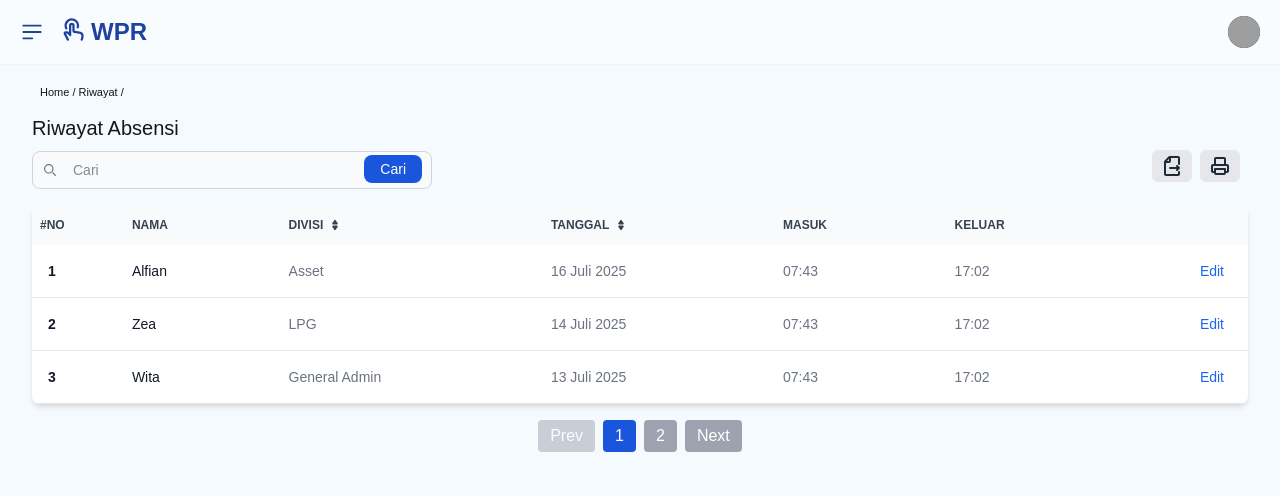
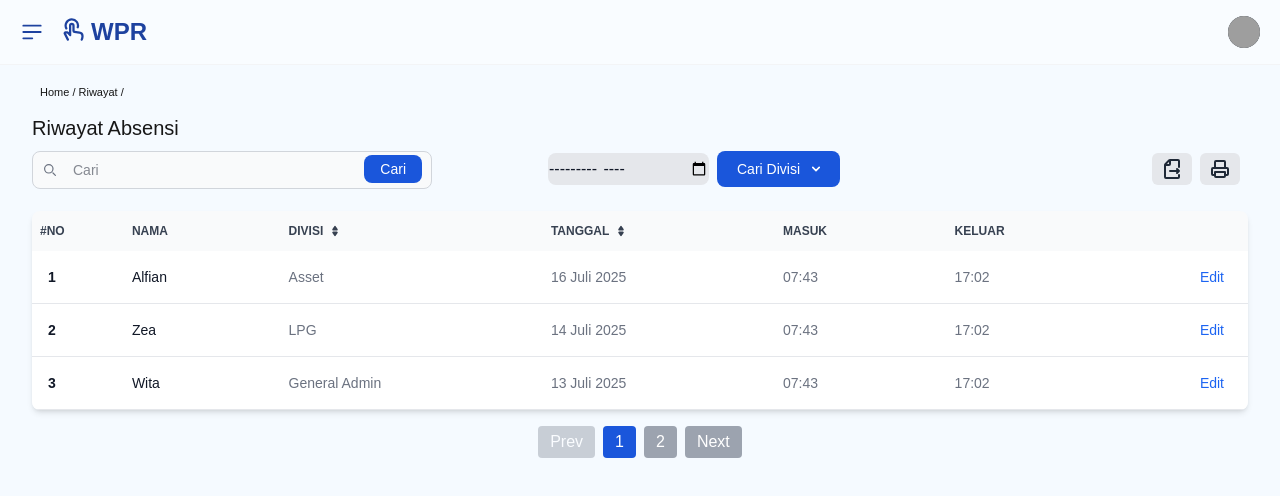
Before and after one commit to Nazarnazz/hrms-ui, a Next.js app: page /admin/riwayat in a window 1280 px wide. Shown: the top 496 px of the page. Built offline with nearby package versions, Linux system fonts and the light colour scheme; grey boxes are pictures that could not be loaded.

Commit message:
commit pagi

```diff
--- a/src/app/admin/riwayat/page.js
+++ b/src/app/admin/riwayat/page.js
@@ -1,11 +1,39 @@
 "use client";
 
 import Layout from "@/app/components/menu-items/layout";
-import { useState, useEffect } from "react";
+import { useState, useEffect, useRef } from "react";
 
 export default function Riwayat() {
+  const dropdownRef = useRef(null);
+
   // const [query, setQuery] = useState("");
   // const filteredData = users.filter((item) => item.name.toLowerCase().includes(query.toLowerCase()));
+  const Divisi = [
+    {
+      id: 1,
+      label: "IT",
+    },
+    {
+      id: 2,
+      label: "LPG",
+    },
+    {
+      id: 3,
+      label: "General Admin",
+    },
+    {
+      id: 4,
+      label: "Purchasing",
+    },
+    {
+      id: 5,
+      label: "Sawit",
+    },
+    {
+      id: 6,
+      label: "Asset",
+    },
+  ];
 
   const Riwayat = [
     {
@@ -137,6 +165,8 @@ export default function Riwayat() {
     setCurrentPage(1);
   }, [searchTerm]);
 
+  const [isOpen, setIsOpen] = useState(false);
+
   return (
     <>
       <Layout>
@@ -175,7 +205,37 @@ export default function Riwayat() {
                 </div>
               </form>
             </div>
-            <div className="hidden md:block"></div>
+            <div className="hidden md:flex gap-2 md:justify-end relative">
+              <div className="justify-center flex items-center py-2">
+                <input type="month" className="bg-gray-200 rounded-lg py-1 ms-2 text-gray-900" />
+              </div>
+              <div className="py-2">
+                <button
+                  id="dropdownDefaultButton"
+                  onClick={() => setIsOpen(!isOpen)}
+                  className="text-white bg-blue-700 hover:bg-blue-800 focus:ring-4 focus:outline-none focus:ring-blue-300 font-sm rounded-lg text-sm px-5 py-2 text-center inline-flex items-center dark:bg-blue-600 dark:hover:bg-blue-700 dark:focus:ring-blue-800"
+                  type="button"
+                >
+                  Cari Divisi{" "}
+                  <svg className="w-2 h-2 ms-3" aria-hidden="true" xmlns="http://www.w3.org/2000/svg" fill="none" viewBox="0 0 10 6">
+                    <path stroke="currentColor" strokeLinecap="round" strokeLinejoin="round" strokeWidth="2" d="m1 1 4 4 4-4" />
+                  </svg>
+                </button>
+              </div>
+              {isOpen && (
+                <div id="dropdown" ref={dropdownRef} className={`right-0 z-20 ${isOpen ? "block absolute top-full" : "hidden"}  bg-white divide-y divide-gray-100 rounded-lg shadow-sm w-44 dark:bg-gray-700`}>
+                  <ul className="py-1 text-sm text-gray-700 dark:text-gray-200">
+                    {Divisi.map((item) => (
+                      <li key={item.id}>
+                        <a href="#" className="block px-4 py-1 hover:bg-gray-100 text-xs dark:hover:bg-gray-600 dark:hover:text-white">
+                          {item.label}
+                        </a>
+                      </li>
+                    ))}
+                  </ul>
+                </div>
+              )}
+            </div>
             <div className="flex items-center justify-end">
               <button className="bg-gray-200 dark:bg-gray-500 hover:bg-gray-300 dark:hover:bg-gray-600 rounded-md py-1 px-2 mr-2 text-gray-500">
                 <svg className="w-6 h-6 text-gray-800 dark:text-white" aria-hidden="true" xmlns="http://www.w3.org/2000/svg" width="24" height="24" fill="none" viewBox="0 0 24 24">
```
